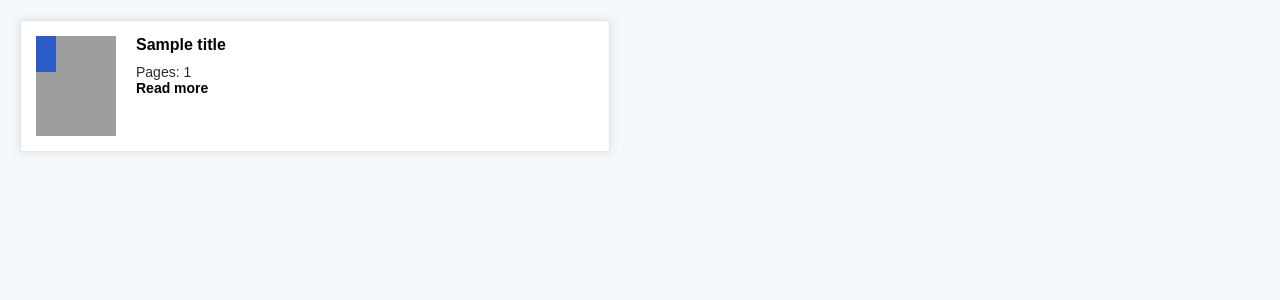
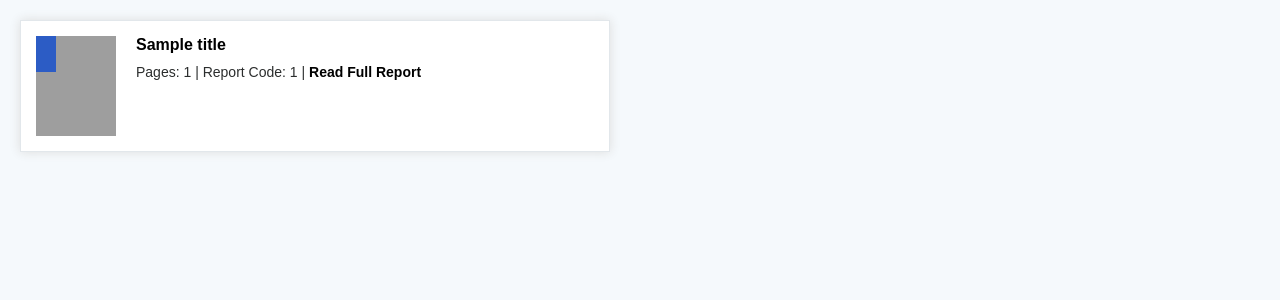
Before and after one commit to MayurLamkhade28/24chemicalresurch, a Django app: page / in a window 1280 px wide. Shown: the part 150-450 px from the top of the page. Run offline with Django 4.2, Linux system fonts and the light colour scheme; tables that the repository leaves empty hold one stand-in row (values such as "Sample post"); grey boxes are pictures that could not be loaded.

Commit message:
some chengese

```diff
--- a/home/web/templates/index.html
+++ b/home/web/templates/index.html
@@ -97,8 +97,8 @@
             <img class="report-cover" src="{{ title.rep_url }}" alt="{{ title.rep_title }}">
             <div class="report-details">
                 <h4><a href="{% url 'report_detail' title.rep_id title.rep_url|slugify %}">{{ title.rep_title }}</a></h4>
-                <p>Pages: {{ title.pages }}</p>
-                <p><a href="{% url 'report_detail' title.rep_id title.rep_url|slugify %}">Read more</a></p>
+                <p>Pages: {{ title.pages }} | Report Code: {{title.rep_id}} | <a href="{% url 'report_detail' title.rep_id title.rep_url|slugify %}">Read Full Report</a> </p>
+                <p></p>
             </div>
         </div>
         {% empty %}
```
